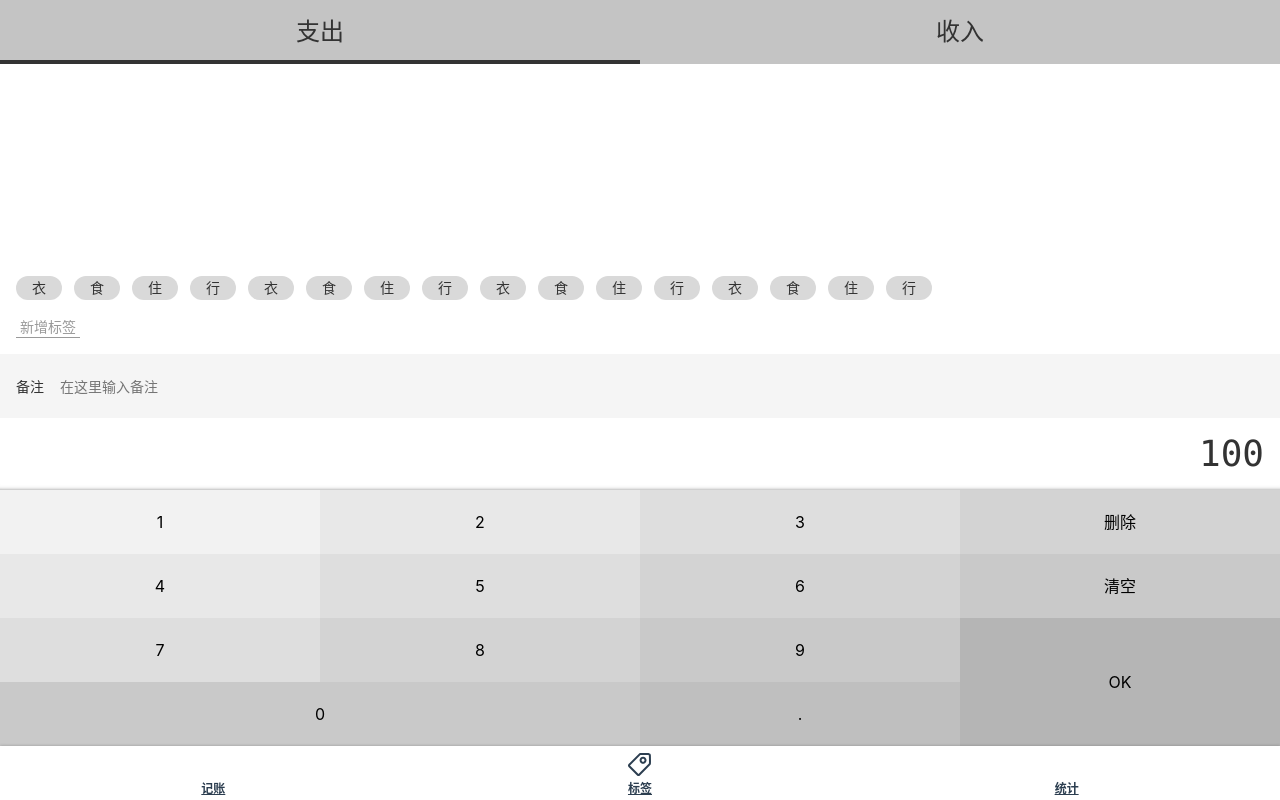
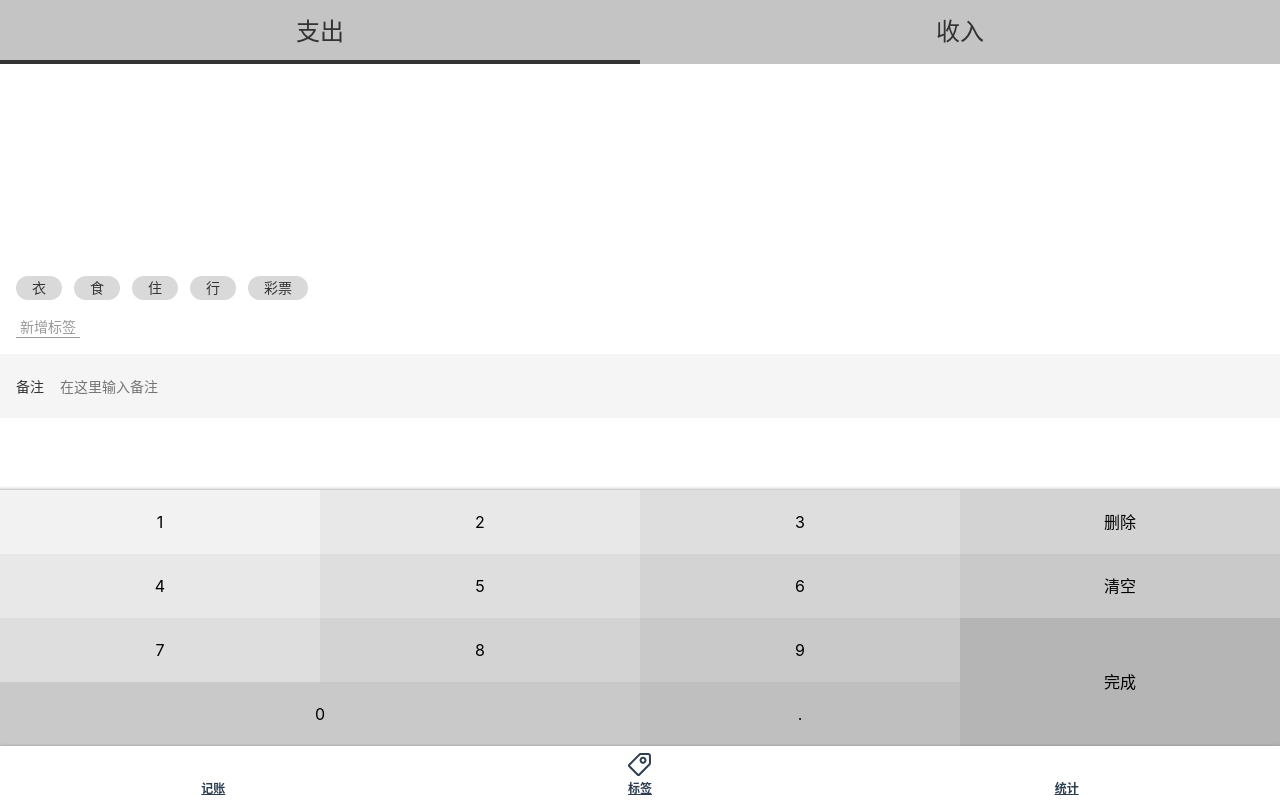
Before and after one commit to Flandutiantian/wangcai, a Vue app: page /#/money in a window 1280 px wide. Built offline with nearby package versions, Linux system fonts and the light colour scheme.

Commit message:
可以选中和取消 tag

```diff
--- a/src/components/Money/Notes.vue
+++ b/src/components/Money/Notes.vue
@@ -2,14 +2,25 @@
   <div>
     <label class="notes">
       <span class="name">备注</span>
-      <input type="text" placeholder="在这里输入备注">
+      <input type="text"
+      v-model="value"
+      placeholder="在这里输入备注">
     </label>
   </div>
 </template>
 
 <script lang="ts">
-  export default {
-    name: 'Notes'
+  import Vue from 'vue';
+import {Component, Prop} from 'vue-property-decorator';
+
+ @Component
+  export default class Notes extends Vue {
+    value = '';
+
+  onInput(event:KeyboardEvent){
+    const input = event.target as HTMLInputElement;
+    this.value = input.value;
+  }
   };
 </script>
 
--- a/src/components/Money/NumberPad.vue
+++ b/src/components/Money/NumberPad.vue
@@ -1,29 +1,63 @@
 <template>
   <div class="numberPad">
-    <div class="output">100</div>
+    <div class="output">{{output}}</div>
     <div class="buttons">
-      <button>1</button>
-      <button>2</button>
-      <button>3</button>
-      <button>删除</button>
-      <button>4</button>
-      <button>5</button>
-      <button>6</button>
-      <button>清空</button>
-      <button>7</button>
-      <button>8</button>
-      <button>9</button>
-      <button class="ok">OK</button>
-      <button class="zero">0</button>
-      <button>.</button>
+      <button @click="inputContent">1</button>
+      <button @click="inputContent">2</button>
+      <button @click="inputContent">3</button>
+      <button @click="remove">删除</button>
+      <button @click="inputContent">4</button>
+      <button @click="inputContent">5</button>
+      <button @click="inputContent">6</button>
+      <button @click="clear">清空</button>
+      <button @click="inputContent">7</button>
+      <button @click="inputContent">8</button>
+      <button @click="inputContent">9</button>
+      <button class="ok">完成</button>
+      <button @click="inputContent" class="zero">0</button>
+      <button @click="inputContent">.</button>
     </div>
   </div>
 </template>
 
 <script lang="ts">
-  export default {
-    name: 'NumberPad'
-  };
+import Vue from 'vue';
+import {Component, Prop} from 'vue-property-decorator';
+
+ @Component
+  export default class NumberPad extends Vue {
+    output: string = '';
+
+    inputContent(event: MouseEvent){
+  const button = (event.target as HTMLButtonElement);
+  const input = button.textContent as string;//或者！意思不会为空
+  if (this.output.length === 16){return; }
+  if (this.output === '0') {
+  if (input === '0') { return;}
+  if ('123456789'.indexOf(input) >=0){
+  this.output = input;
+    } else {
+      this.output += input;
+    }
+     return;
+  }
+  if (this.output.indexOf('.') >= 0 && input === '.'){return;}
+      this.output += input;
+      }
+remove() {
+  if (this.output.length === 1) {
+    this.output = '0';
+  } else {
+    this.output = this.output.slice(0, -1);
+  }
+}
+clear() {
+  this.output = '0';
+}
+ok(){
+
+}
+    }
 </script>
 
 <style lang="scss" scoped>
@@ -36,6 +70,7 @@
       font-family: Consolas, monospace;
       padding: 9px 16px;
       text-align: right;
+      height: 72px;
     }
     .buttons {
       @extend %clearFix;
--- a/src/components/Money/Tags.vue
+++ b/src/components/Money/Tags.vue
@@ -4,30 +4,33 @@
       <button>新增标签</button>
     </div>
     <ul class="current">
-      <li>衣</li>
-      <li>食</li>
-      <li>住</li>
-      <li>行</li>
-      <li>衣</li>
-      <li>食</li>
-      <li>住</li>
-      <li>行</li>
-      <li>衣</li>
-      <li>食</li>
-      <li>住</li>
-      <li>行</li>
-      <li>衣</li>
-      <li>食</li>
-      <li>住</li>
-      <li>行</li>
+      <li v-for="tag in dataSource" :key="tag"
+      :class="{selected: selectedTags.indexOf(tag)>=0}"
+      @click="toggle(tag)">{{tag}}
+      </li>
+
     </ul>
   </div>
 
 </template>
 
 <script lang="ts">
-  export default {
-    name: 'Tags'
+import Vue from 'vue';
+import {Component, Prop} from 'vue-property-decorator';
+
+ @Component
+  export default class Tags extends Vue {
+    @Prop(Array) dataSource: string[] | undefined;
+    selectedTags: string[] =[];
+
+    toggle(tag: string){
+      const index = this.selectedTags.indexOf(tag);
+      if (index >= 0) {
+        this.selectedTags.splice(index, 1);
+      }else{
+        this.selectedTags.push(tag);
+      }
+    }
   };
 </script>
 
@@ -50,6 +53,10 @@
         padding: 0 16px;
         margin-right: 12px;
         margin-top: 4px;
+        &.selected{
+          background: darken($color: #ff898d, $amount: 0);
+          color:white;
+        }
       }
     }
     > .new {
--- a/src/views/Money.vue
+++ b/src/views/Money.vue
@@ -2,11 +2,11 @@
   <Layout class-prefix="layout">
      <NumberPad/>
       <Notes/>
-      <Tags/>
+      <Tags :dataSource="tags"/>
       <Types/>
   </Layout>
 </template>
-<script lang="ts">
+<script >
   import NumberPad from '@/components/Money/NumberPad.vue';
   import Types from '@/components/Money/Types.vue';
   import Notes from '@/components/Money/Notes.vue';
@@ -15,6 +15,11 @@
   export default {
     name: 'Money',
     components: {Tags, Notes, Types, NumberPad},
+    data() {
+      return {
+        tags:['衣','食','住','行','彩票']
+      }
+    }
   };
 </script>
 
```
